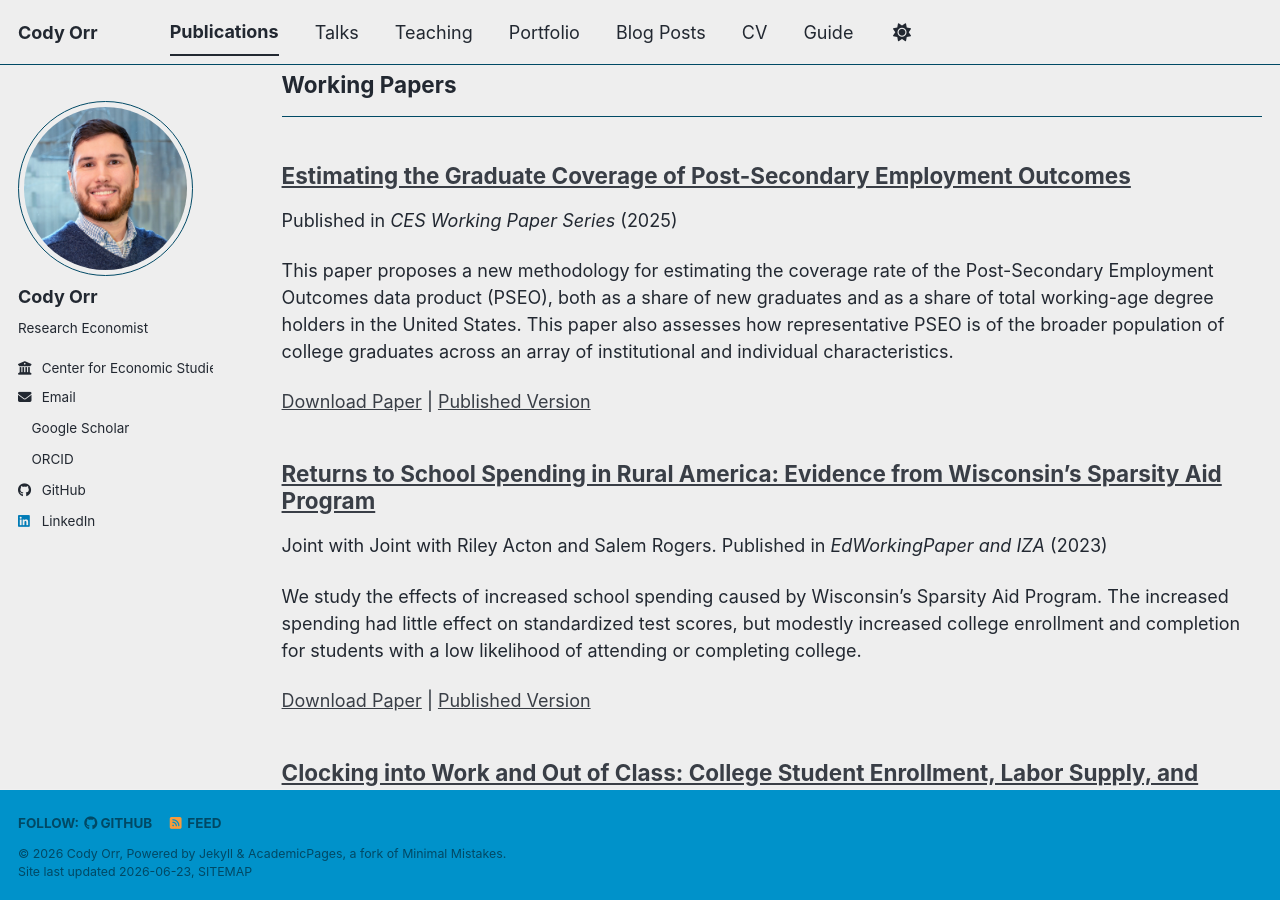
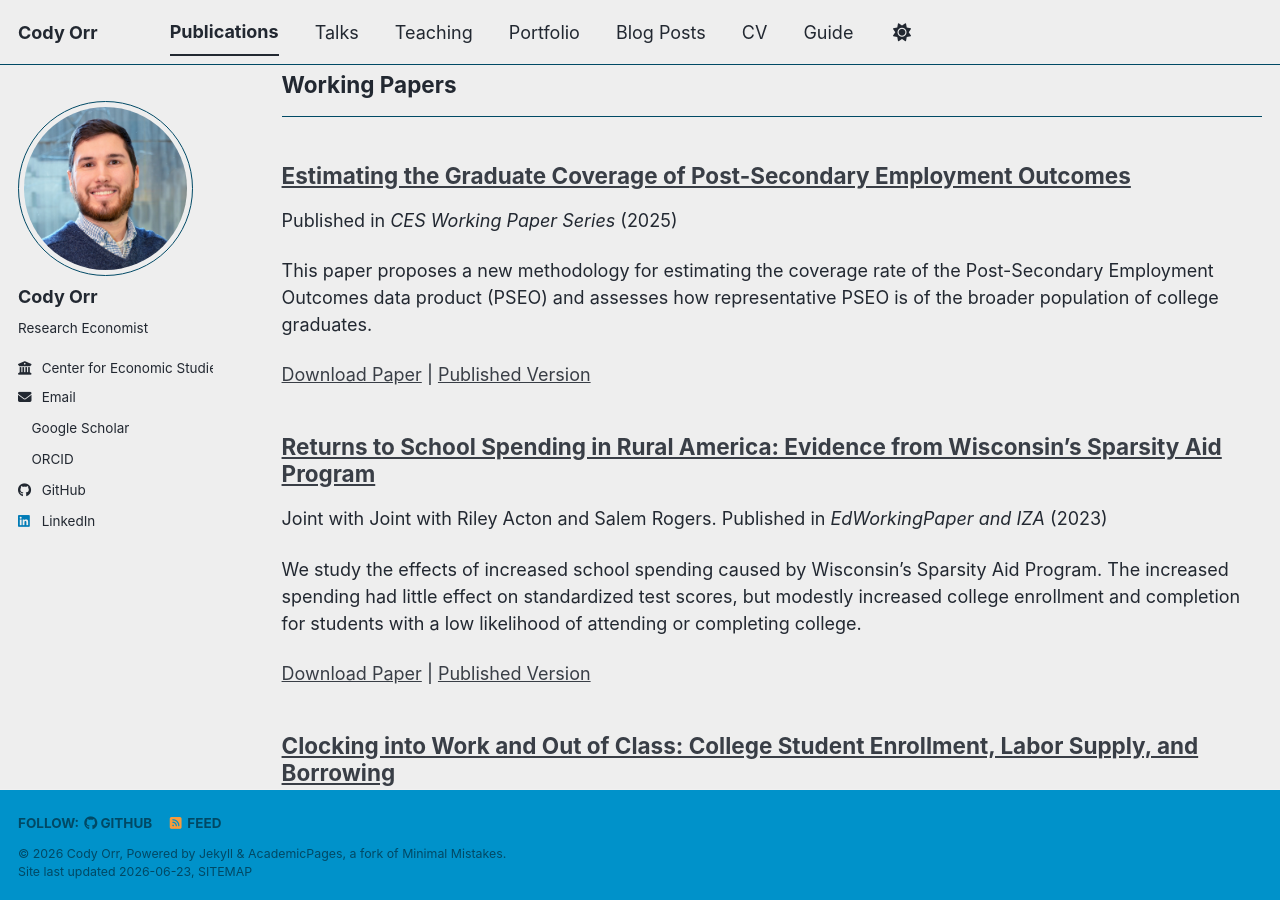
Before and after one commit to orrcody/orrcody.github.io, a Jekyll site: the page built from _pages/publications.html, in a window 1280 px wide and 900 px high, scrolled down 711 px. Built offline with Jekyll 4.4.1, drawn with Linux system fonts in a browser that asks for light colours; a style sheet for code colours, icons or effects is not loaded.

Commit message:
Update pseo_cov.md

```diff
--- a/_publications/pseo_cov.md
+++ b/_publications/pseo_cov.md
@@ -3,7 +3,7 @@ title: "Estimating the Graduate Coverage of Post-Secondary Employment Outcomes"
 collection: publications
 category: working-papers
 permalink: /publication/pseo_cov
-excerpt: 'This paper proposes a new methodology for estimating the coverage rate of the Post-Secondary Employment Outcomes data product (PSEO), both as a share of new graduates and as a share of total working-age degree holders in the United States. This paper also assesses how representative PSEO is of the broader population of college graduates across an array of institutional and individual characteristics.'
+excerpt: 'This paper proposes a new methodology for estimating the coverage rate of the Post-Secondary Employment Outcomes data product (PSEO) and assesses how representative PSEO is of the broader population of college graduates.'
 date: 2025-09-01
 coauthors: #
 venue: 'CES Working Paper Series'
```
